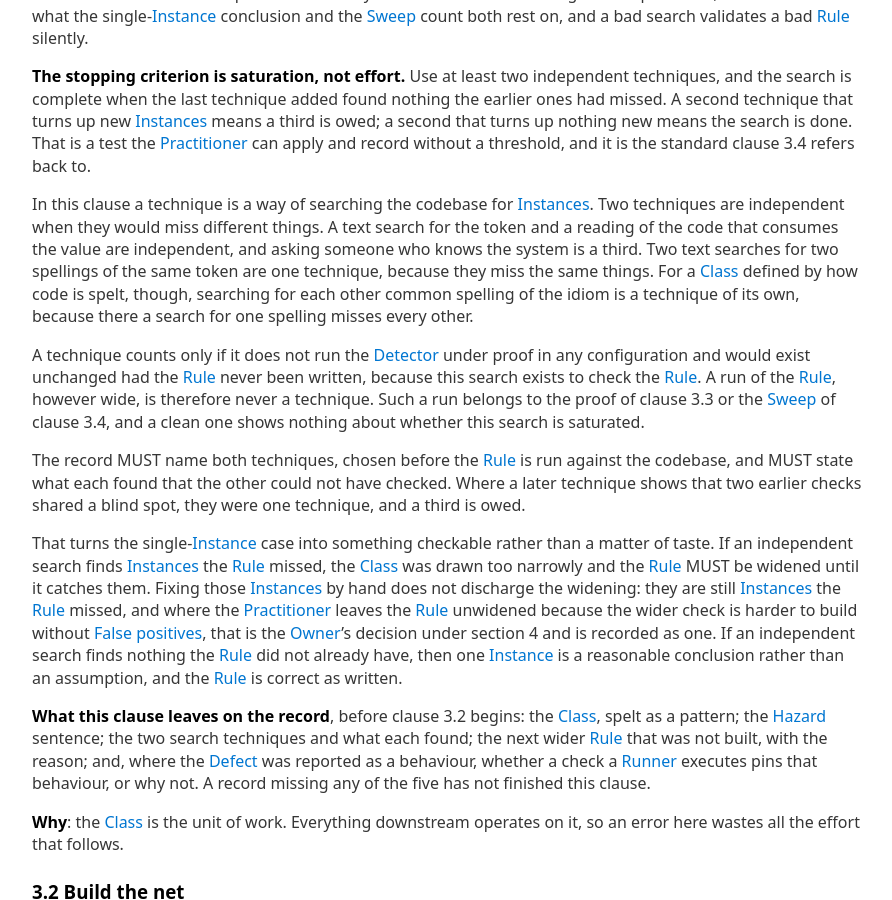
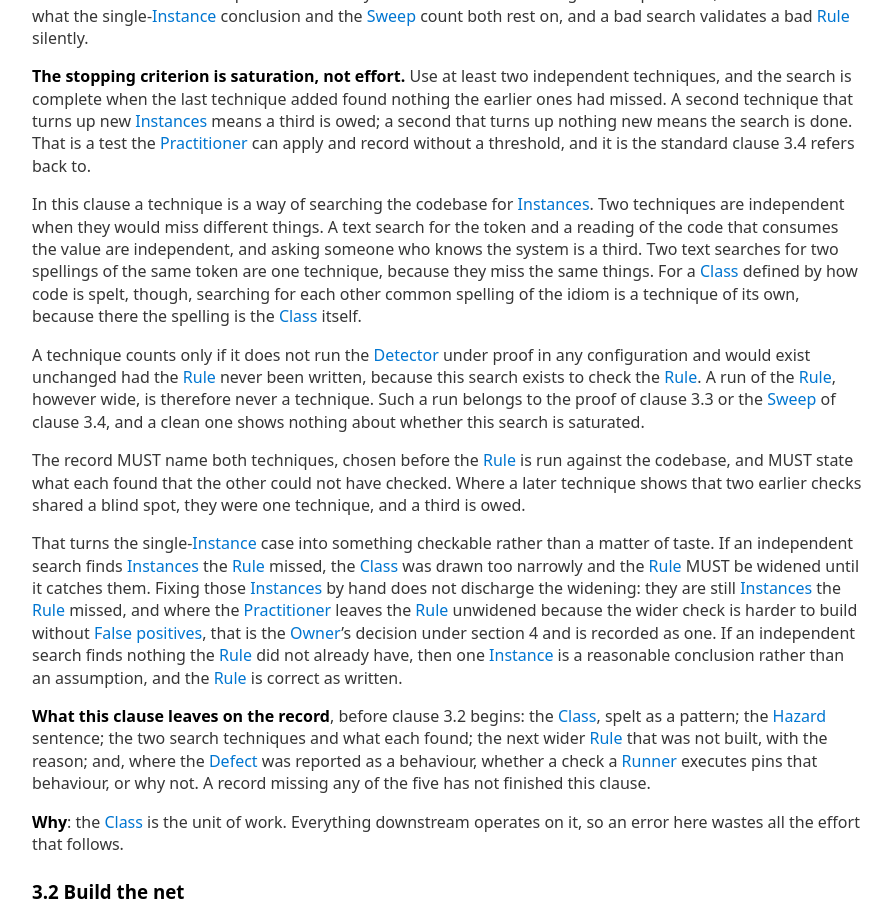
Before and after one commit to Defence-Before-Fix/defence-before-fix.github.io, a Jekyll site: the page built from SPEC.md, in a window 1280 px wide and 900 px high, scrolled down 9020 px. Shown: the whole window, without its empty margins (192-1084 px from the left). Built offline with Jekyll 4.4.1, drawn with Linux system fonts in a browser that asks for light colours; our own code applies the rules of GitHub Pages for plain Markdown files.

Commit message:
Method 3.1 and detector 7.1: two readings from the review settled
3.1 says a search per spelling counts on its own where the spelling is the class itself. 7.1's
second way is a check the detector itself documents, so documenting the route's spelling alone is
not enough; the detector key's quotation follows.

Co-Authored-By: Claude Opus 5.5 <noreply@anthropic.com>

```diff
--- a/SPEC.md
+++ b/SPEC.md
@@ -364,8 +364,8 @@ independent when they would miss different things. A text search for the token a
 the code that consumes the value are independent, and asking someone who knows the system is a
 third. Two text searches for two spellings of the same token are one technique, because they miss
 the same things. For a [Class] defined by how code is spelt, though, searching for each other
-common spelling of the idiom is a technique of its own, because there a search for one spelling
-misses every other.
+common spelling of the idiom is a technique of its own, because there the spelling is the [Class]
+itself.
 
 A technique counts only if it does not run the [Detector] under proof in any configuration and
 would exist unchanged had the [Rule] never been written, because this search exists to check the
```
Also changed, not shown: DETECTOR-SPEC.md (+2 -2 lines), acceptance/detector/KEY.md (+1 -1 lines).
